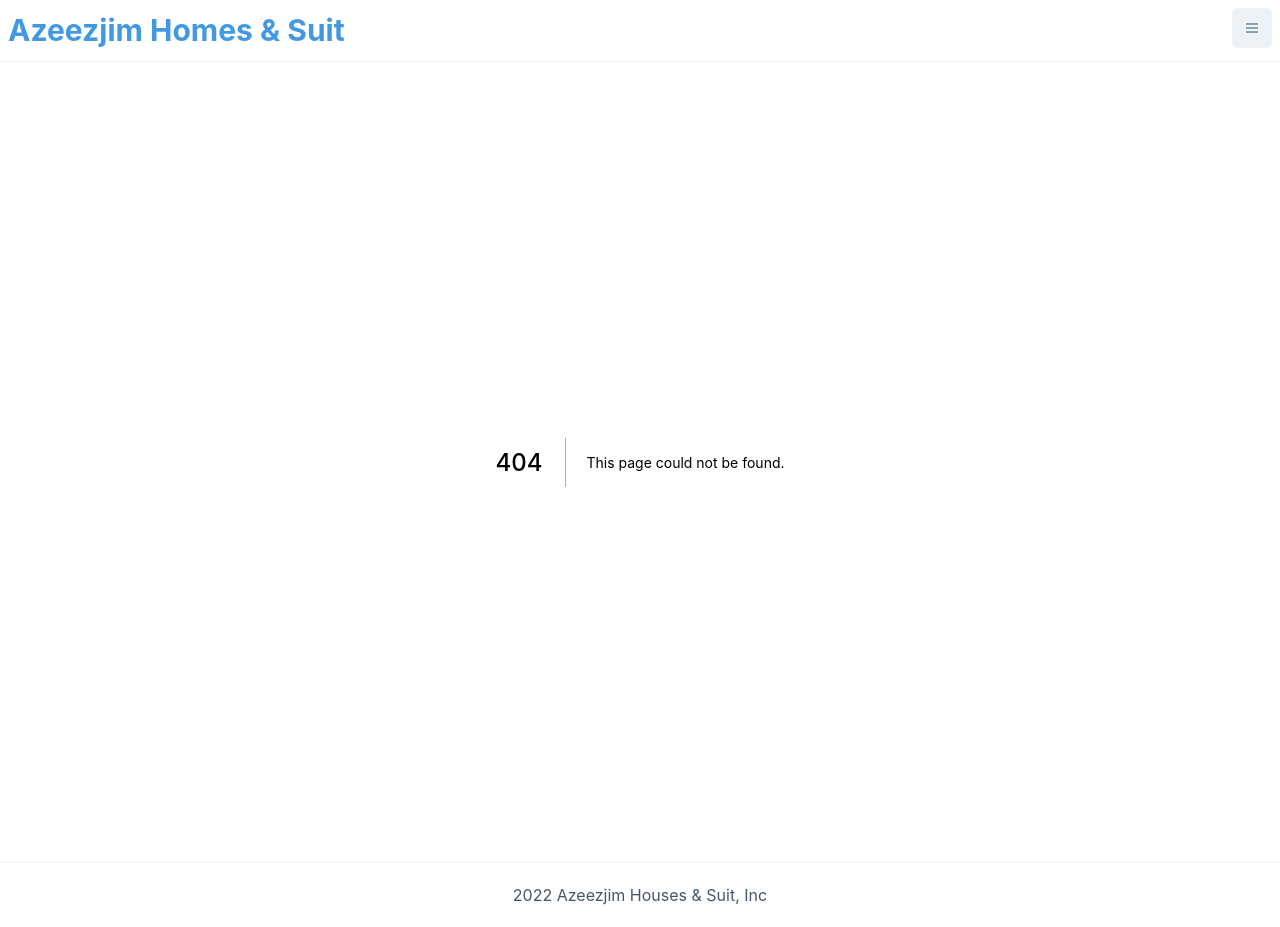
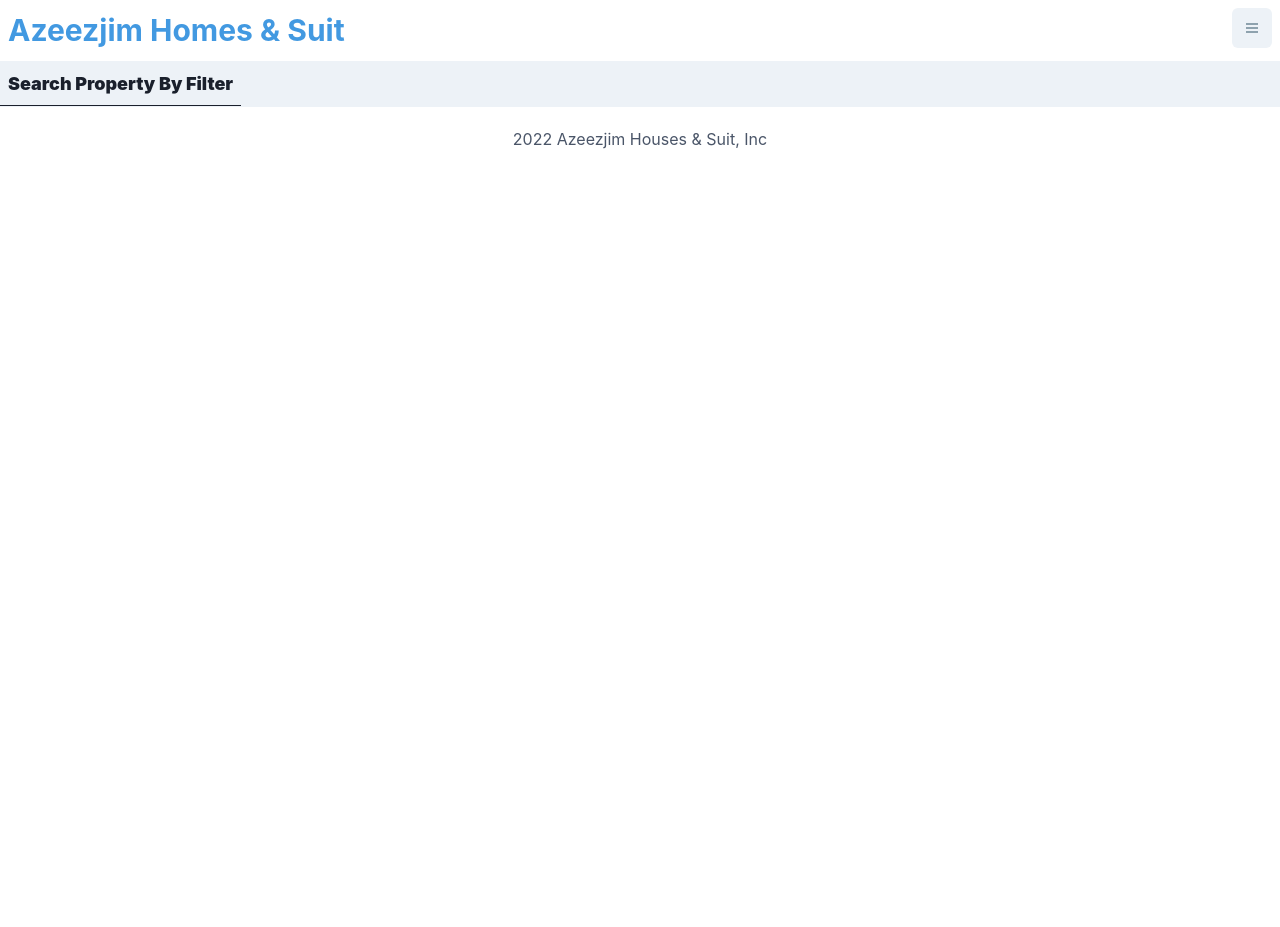
Before and after one commit to Azeezjim/My-Real-Estate-App, a Next.js app: page /search in a window 1280 px wide. Before the commit this address had no page. After the commit the page ends 800 px from the top, so only its background shows below. Built offline with nearby package versions, Linux system fonts and the light colour scheme.

Commit message:
2nd  commit

```diff
--- /dev/null
+++ b/pages/search.js
@@ -0,0 +1,33 @@
+import { useState } from "react";
+import { useRouter } from "next/router";
+import { Image } from "next/image";
+import { Flex, Box, Text, Icon } from '@chakra-ui/react'
+import { BsFilter  } from "react-icons/bs";
+
+const Search = () => {
+    const [searchFilter, setSearchFliter ] = useState(false);
+    const router = useRouter()
+
+    return (
+        <Box>
+            <Flex
+                cursor="pointer"
+                bg="gray.100"
+            >
+                <Text
+                    cursor="pointer"
+                    bg="gray.100"
+                    borderBottom="1px"
+                    p="2"
+                    fontWeight="black"
+                    fontSize="lg"
+                    justifyContent="center"
+                    alignItems="center"
+                >
+                    Search Property By Filter</Text>
+            </Flex>
+        </Box>
+    )
+}
+
+export default Search;
```
